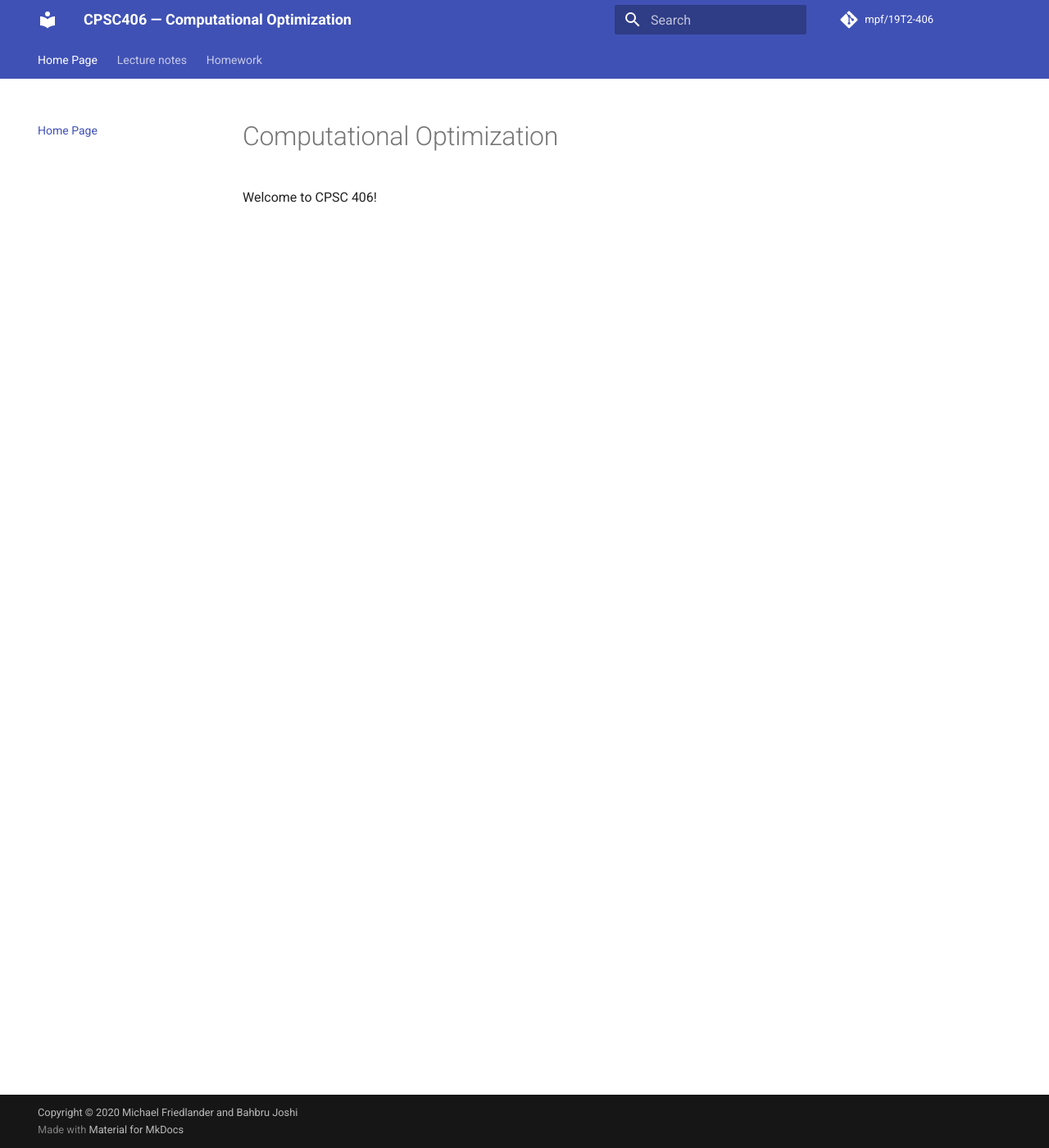
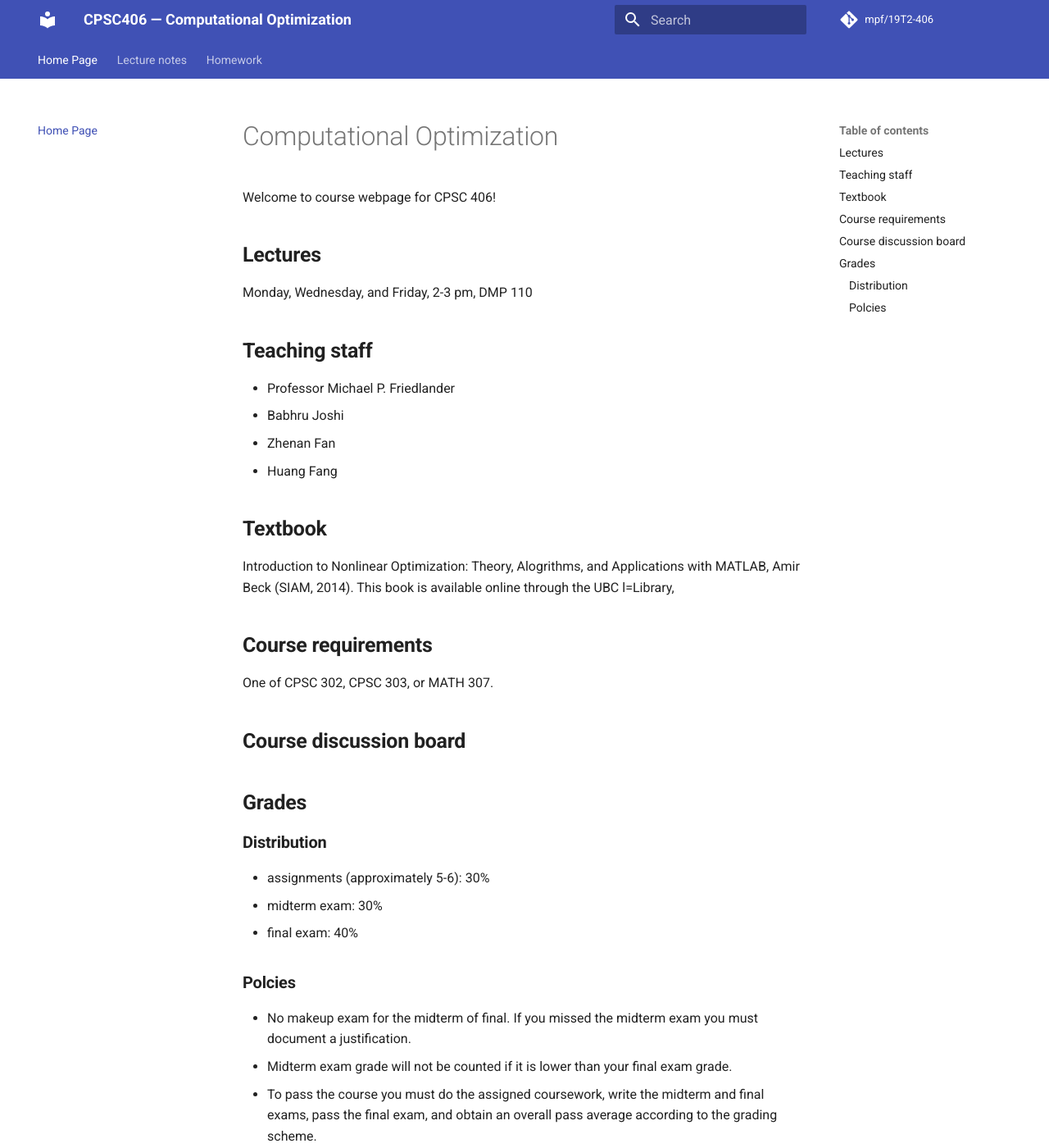
Before and after one commit to mpf/19T2-406, an MkDocs documentation site: the page built from docs/index.md, in a window 1280 px wide and 1400 px high. Shown: the whole window at 82% size. Built offline with MkDocs 1.6.1 and Material for MkDocs 9.7.7, drawn with Linux system fonts in a browser that asks for light colours; comment, search, counter and statistics services are not loaded; some of the changed text lies outside the part shown.

Commit message:
homepage updated

```diff
--- a/docs/index.md
+++ b/docs/index.md
@@ -1,7 +1,40 @@
 # Computational Optimization
 
-Welcome to CPSC 406!
+Welcome to course webpage for CPSC 406!
 
+## **Lectures**
+Monday, Wednesday, and Friday, 2-3 pm, DMP 110
+
+## **Teaching staff**
+* Professor Michael P. Friedlander
+* Babhru Joshi
+* Zhenan Fan
+* Huang Fang
+
+## **Textbook**
+Introduction to Nonlinear Optimization: Theory, Alogrithms, and Applications with MATLAB, Amir Beck (SIAM, 2014). This book is available online through the UBC l=Library,
+
+## **Course requirements**
+
+One of CPSC 302, CPSC 303, or MATH 307.
+
+## **Course discussion board**
+
+
+## **Grades**
+
+###  **Distribution**
+
+* assignments (approximately 5-6): 30%
+* midterm exam: 30%
+* final exam: 40%
+
+###  **Polcies**
+
+* No makeup exam for the midterm of final. If you missed the midterm exam you must document a justification.
+* Midterm exam grade will not be counted if it is lower than your final exam grade.
+* To pass the course you must do the assigned coursework, write the midterm and final exams, pass the final exam, and obtain an overall pass average according to the grading scheme.
+* The instructors reserve the right to modify the grading scheme at any time.
 
 <!-- ## Commands
 
--- a/mkdocs.yml
+++ b/mkdocs.yml
@@ -56,5 +56,6 @@ nav:
   - Lecture notes:
       - Introduction: notes/introduction.md
       - Mathematical background: notes/background.md
+      - Unconstrained optimization: notes/unconstrained.md
   - Homework:
       - Homework 1: homework/hw1.md
```
Also changed, not shown: docs/notes/background.md (+1 -1 lines), docs/notes/unconstrained.md (added, +3 -0 lines), 1 other file.
